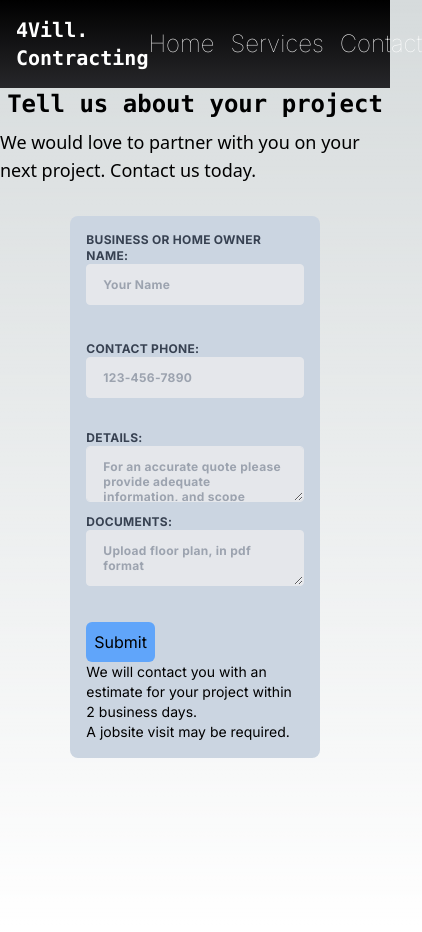
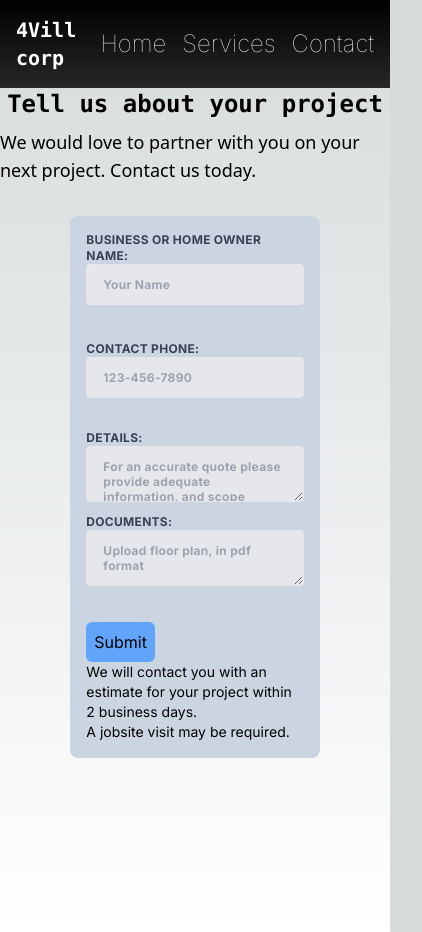
Before and after one commit to marcelchelo/4vill, a Next.js app: page /getQuote in a window 390 px wide. Shown: the whole page, 422 px wide, since content can reach past the window. Built offline with nearby package versions, Linux system fonts and the light colour scheme.

Commit message:
Improved the Nav Bar Component

```diff
--- a/app/src/components/NavBarComponent.tsx
+++ b/app/src/components/NavBarComponent.tsx
@@ -5,7 +5,8 @@ export default function NavBarComponent() {
     <div className='bg-gradient-to-b from-black to-zinc-800 p-4'>
       <nav className='flex items-center justify-between'>
         <div className='text-white font-bold text-xl dark:text-yellow-400'>
-          <h1 className='font-mono font-bold'>4Vill. Contracting</h1>
+          <h1 className='font-mono font-bold sm:hidden'>4Vill corp</h1>
+          <h1 className='font-mono font-bold hidden sm:block'>4Vill. Contracting</h1>
         </div>
         <ul className='flex space-x-4 text-2xl font-thin'>
           <li>
```
